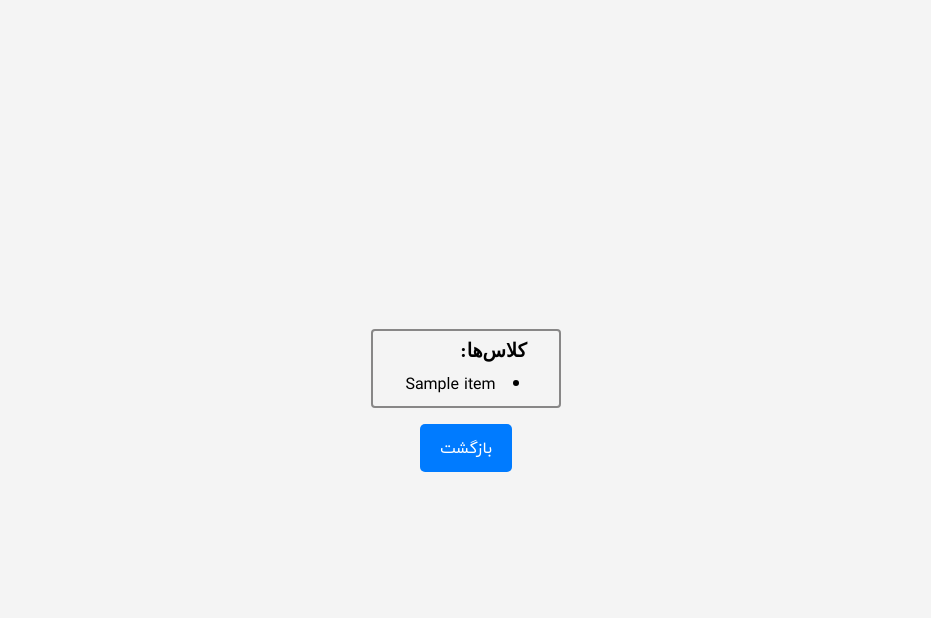
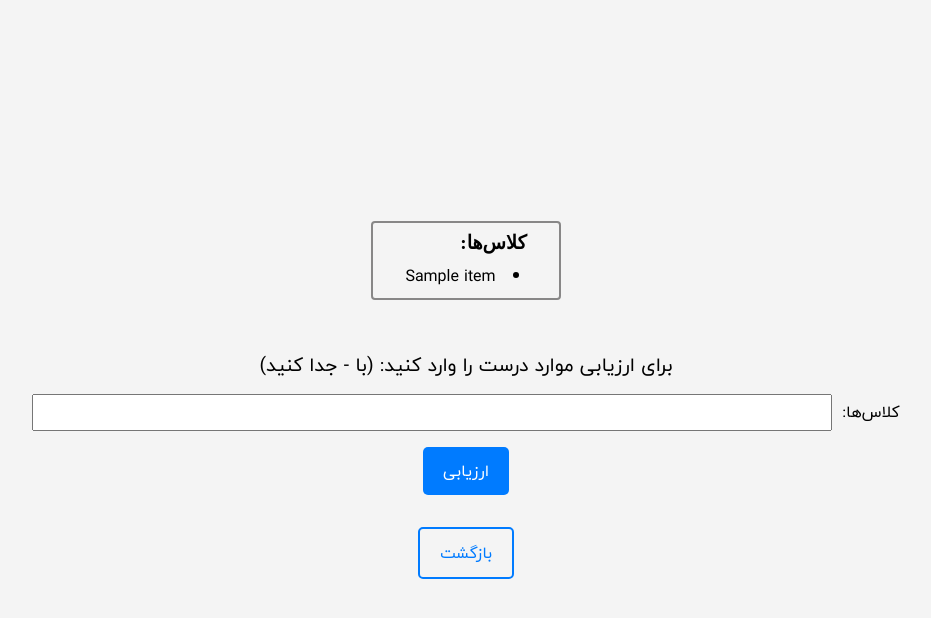
Before and after one commit to aliqb/PR2CD, a Django app: template PR2CD_UI/UI/templates/UI/result.html in a window 1280 px wide. Shown: the top 618 px of the page, without its empty margins (174-1105 px from the left). Run offline with Django 4.2, Linux system fonts and the light colour scheme; the template is opened without the code that fills it: most values are stand-ins (such as "Sample title", 1, 10 or a date in 2020); some web fonts are replaced.

Commit message:
evaluation view

```diff
--- a/PR2CD_UI/UI/templates/UI/result.html
+++ b/PR2CD_UI/UI/templates/UI/result.html
@@ -6,12 +6,26 @@
         <div class="result-section-container">
             <p class="result-title">کلاس‌ها:</p>
             <ul class="result-list">
-                {% for item in classes %}
+                {% for item in result.classes %}
                 <li>{{ item }}</li>
                 {% endfor %}
             </ul>
         </div>
     </div>
-    <a href="{% url 'UI:index' %}" class="btn">بازگشت</a>
+    <div class="evaluation-container">
+        <p class="evaluation-prompt" >برای ارزیابی موارد درست را وارد کنید: (با - جدا کنید)</p>
+        <form method="post" action="{% url 'UI:evaluation' %}">
+            {% csrf_token %}
+
+            <div class="evaluation-item">
+                <label for="standard_classes" class="evaluation-label">کلاس‌ها:</label>
+                <input id="standard_classes" name="standard_classes" class="evaluation-input">
+            </div>
+            <div class="d-flex centering">
+                <input type="submit" value="ارزیابی" class="btn">
+            </div>
+        </form>
+    </div>
+    <a href="{% url 'UI:index' %}" class="btn outline">بازگشت</a>
 </div>
 {% endblock %}
--- a/PR2CD_UI/UI/urls.py
+++ b/PR2CD_UI/UI/urls.py
@@ -8,5 +8,6 @@ urlpatterns = [
     path('', views.index, name='index'),
     path('submit', views.submit_req, name="submit"),
     path('result', views.result_view, name="result"),
+    path('evluation', views.evaluation_view, name="evaluation")
 
 ]
--- a/PR2CD_UI/static/styles/index.css
+++ b/PR2CD_UI/static/styles/index.css
@@ -19,6 +19,10 @@ a {
 
 ul {
     list-style-position: inside;
+}
+
+input{
+    padding: 5px 10px;
 }
 
 .full-window {
@@ -69,6 +73,36 @@ ul {
     box-shadow: 0 0 0 3px rgba(0, 123, 255, 0.25); /* Add a custom focus outline */
 }
 
+
+.btn.outline {
+    background-color: transparent; /* Transparent background */
+    color: #007BFF; /* Primary text color */
+    padding: 10px 20px; /* Spacing */
+    border: 2px solid #007BFF; /* Border with primary color */
+    border-radius: 5px; /* Rounded corners */
+    font-size: 16px; /* Font size */
+    cursor: pointer; /* Pointer cursor on hover */
+    transition: background-color 0.3s ease, color 0.3s ease; /* Smooth transition for hover */
+}
+
+.btn.outline:hover {
+    background-color: #007BFF; /* Background changes to primary color on hover */
+    color: #fff; /* Text color changes to white on hover */
+}
+
+.btn.outline:disabled {
+    border-color: #6c757d; /* Disabled border color */
+    color: #6c757d; /* Disabled text color */
+    cursor: not-allowed; /* Disabled cursor */
+    opacity: 0.65; /* Slightly faded appearance */
+}
+
+.btn.outline:focus {
+    outline: none; /* Remove default focus outline */
+    box-shadow: 0 0 0 3px rgba(0, 123, 255, 0.25); /* Add a custom focus outline */
+}
+
+
 .main-prompt {
     padding: 0.5rem 0;
     font-size: 1.8rem;
@@ -107,3 +141,25 @@ ul {
 .result-list {
     padding-right: 0.5rem;
 }
+
+.evaluation-container{
+    margin: 2rem;
+}
+
+.evaluation-prompt{
+    font-size: 1.2rem;
+    margin-bottom: 0.8rem;
+    text-align: center;
+}
+
+.evaluation-item{
+    margin-bottom: 1rem;
+}
+
+.evaluation-label{
+    margin-left: 0.3rem;
+}
+
+.evaluation-input{
+    width: 800px;
+}
--- a/main.py
+++ b/main.py
@@ -125,6 +125,7 @@ if __name__ == '__main__':
     #                                        ]))
     standard_diagram = ClassDiagram(['بانک',
                                      'رایانه',
+                                     'موز'
                                      ])
     evaluator = ExtractorEvaluator(test_extractor.diagram, standard_diagram)
     print(evaluator.evaluate_classes())
```
Also changed, not shown: PR2CD_UI/UI/templates/UI/evaluation.html (added, +18 -0 lines), PR2CD_UI/UI/views.py (+15 -0 lines).
